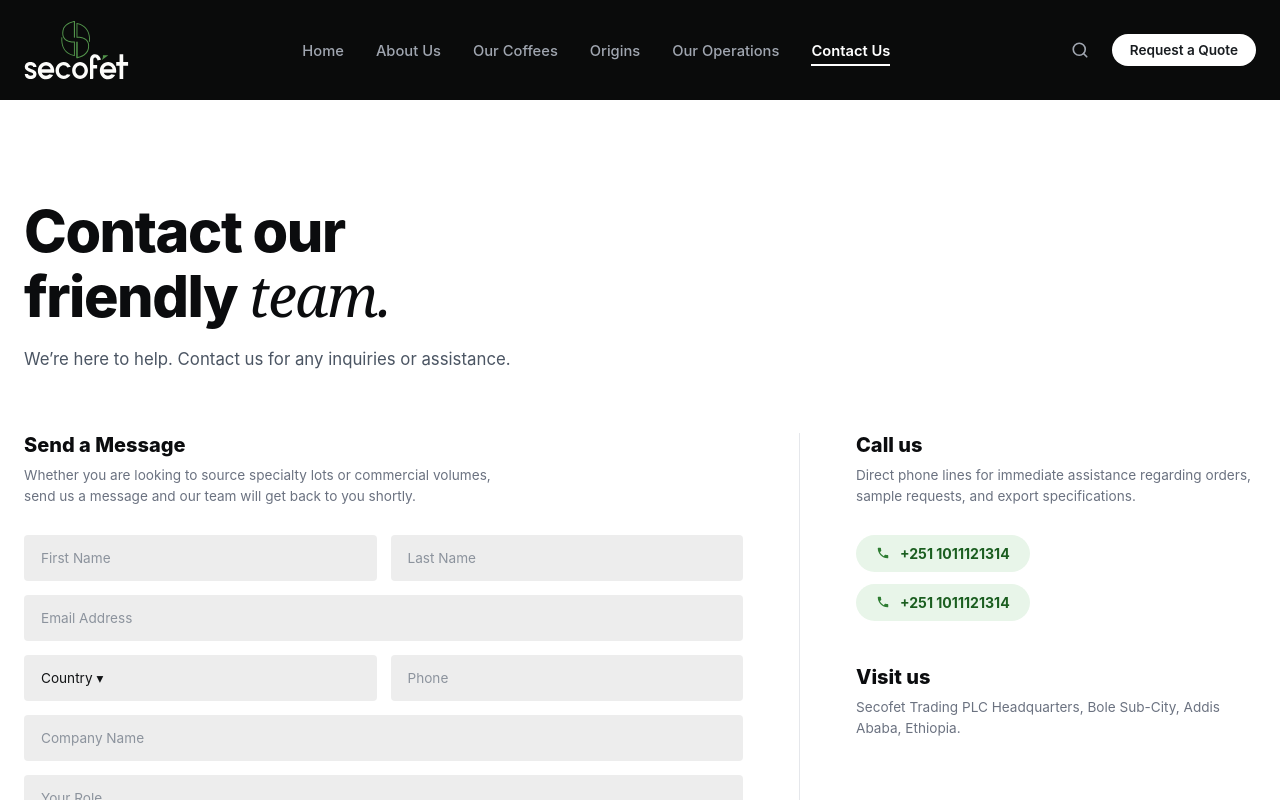
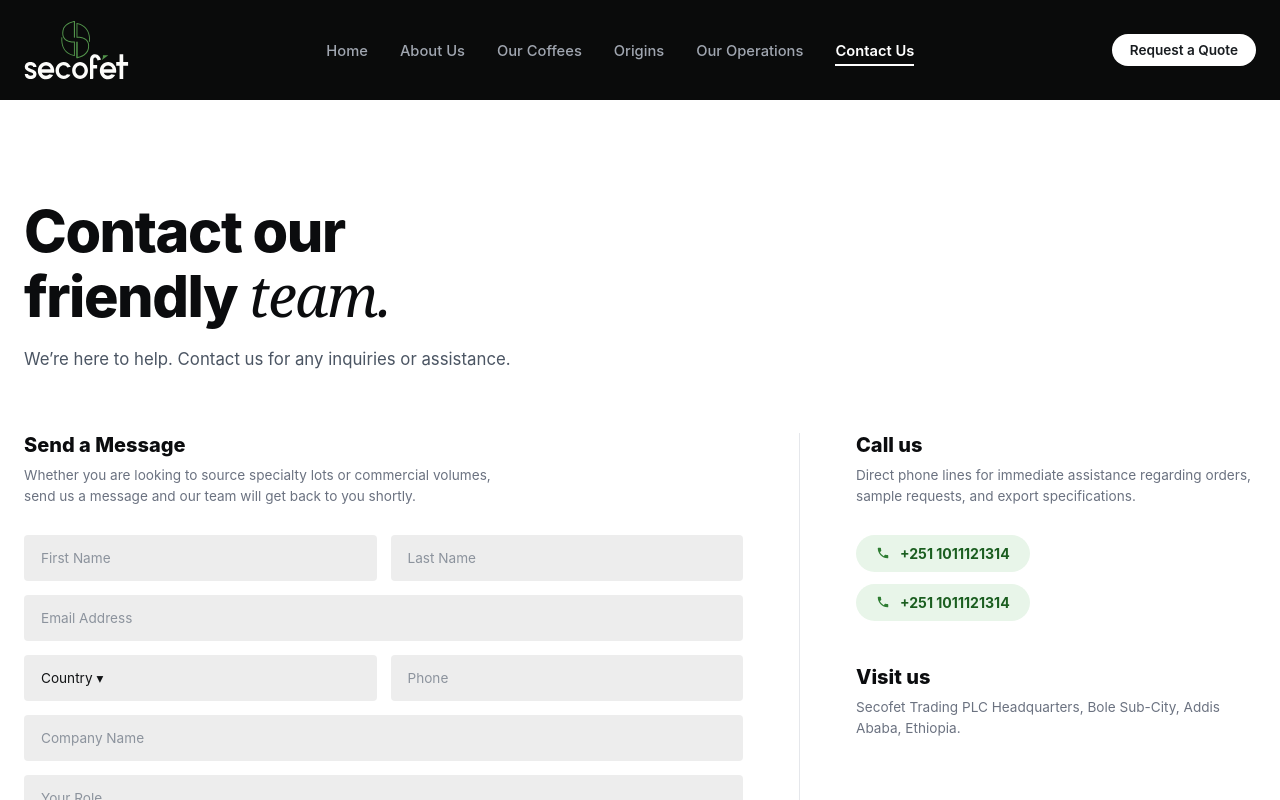
Before and after one commit to nahomaderie-stack/secofet-website-testing, a React (Vite) app in the folder secofet-home/: page /contact in a window 1280 px wide. Shown: the top 800 px of the page. Built offline with nearby package versions, Linux system fonts and the light colour scheme.

Commit message:
Version-12: Search toggle and button removed

```diff
--- a/secofet-home/src/components/Header.jsx
+++ b/secofet-home/src/components/Header.jsx
@@ -1,38 +1,11 @@
-import { useState, useEffect, useRef, useCallback } from 'react';
-import { Link, useLocation, useNavigate } from 'react-router-dom';
+import { useState, useEffect } from 'react';
+import { Link, useLocation } from 'react-router-dom';
 import '../styles/Header.css';
 import Secofetlogo from '../assets/Logos/Secofet-Logo-01.svg';
 
 const Header = () => {
-  const [isSearchOpen, setIsSearchOpen] = useState(false);
-  const [searchQuery, setSearchQuery] = useState('');
   const [isMobileMenuOpen, setIsMobileMenuOpen] = useState(false);
-  const [searchMessage, setSearchMessage] = useState('');
-  const searchWrapperRef = useRef(null);
-  const searchInputRef = useRef(null);
   const location = useLocation();
-  const navigate = useNavigate();
-
-  const closeSearch = useCallback(() => {
-    setIsSearchOpen(false);
-    setSearchQuery('');
-    setSearchMessage('');
-  }, []);
-
-  const handleSearchSubmit = (e) => {
-    e.preventDefault();
-    const query = searchQuery.trim().toLocaleLowerCase();
-    if (!query) return;
-    const match = navLinks.find(({ label, to }) =>
-      `${label} ${to}`.toLocaleLowerCase().includes(query),
-    );
-    if (match) {
-      navigate(match.to);
-      closeSearch();
-    } else {
-      setSearchMessage('No matching page found. Try About, Coffee, Origins, Operations, or Contact.');
-    }
-  };
 
   useEffect(() => {
     const handleResize = () => {
@@ -44,28 +17,6 @@ const Header = () => {
     window.addEventListener('resize', handleResize);
     return () => window.removeEventListener('resize', handleResize);
   }, []);
-
-  useEffect(() => {
-    if (!isSearchOpen) return undefined;
-
-    searchInputRef.current?.focus();
-
-    const handleKeyDown = (event) => {
-      if (event.key === 'Escape') closeSearch();
-    };
-
-    const handleOutsideClick = (event) => {
-      if (!searchWrapperRef.current?.contains(event.target)) closeSearch();
-    };
-
-    document.addEventListener('keydown', handleKeyDown);
-    document.addEventListener('pointerdown', handleOutsideClick);
-
-    return () => {
-      document.removeEventListener('keydown', handleKeyDown);
-      document.removeEventListener('pointerdown', handleOutsideClick);
-    };
-  }, [isSearchOpen, closeSearch]);
 
   const navLinks = [
     { to: '/', label: 'Home' },
@@ -99,10 +50,7 @@ const Header = () => {
                 <Link
                   to={link.to}
                   className={isActive(link.to) ? 'nav-link active' : 'nav-link'}
-                  onClick={() => {
-                    setIsMobileMenuOpen(false);
-                    closeSearch();
-                  }}
+                  onClick={() => setIsMobileMenuOpen(false)}
                 >
                   {link.label}
                 </Link>
@@ -113,80 +61,6 @@ const Header = () => {
 
         {/* Header Right Action Area */}
         <div className="header-actions">
-          {/* Search Form */}
-          <div
-            ref={searchWrapperRef}
-            className={`search-wrapper ${isSearchOpen ? 'open' : ''}`}
-          >
-            <form onSubmit={handleSearchSubmit} className="search-form" role="search">
-              <input
-                ref={searchInputRef}
-                id="header-search-input"
-                type="text"
-                placeholder="Search..."
-                value={searchQuery}
-                onChange={(e) => {
-                  setSearchQuery(e.target.value);
-                  setSearchMessage('');
-                }}
-                className="search-input"
-                aria-label="Search pages"
-                aria-describedby={searchMessage ? 'search-message' : undefined}
-              />
-              {searchMessage && (
-                <span id="search-message" className="search-message" role="status">
-                  {searchMessage}
-                </span>
-              )}
-            </form>
-
-            <button
-              type="button"
-              className="search-toggle-btn"
-              onClick={() => {
-                if (isSearchOpen) {
-                  closeSearch();
-                } else {
-                  setSearchMessage('');
-                  setIsSearchOpen(true);
-                }
-              }}
-              aria-label={isSearchOpen ? 'Close search' : 'Open search'}
-              aria-expanded={isSearchOpen}
-              aria-controls="header-search-input"
-            >
-              {isSearchOpen ? (
-                <svg
-                  width="18"
-                  height="18"
-                  viewBox="0 0 24 24"
-                  fill="none"
-                  stroke="currentColor"
-                  strokeWidth="2.2"
-                  strokeLinecap="round"
-                  strokeLinejoin="round"
-                >
-                  <line x1="18" y1="6" x2="6" y2="18"></line>
-                  <line x1="6" y1="6" x2="18" y2="18"></line>
-                </svg>
-              ) : (
-                <svg
-                  width="18"
-                  height="18"
-                  viewBox="0 0 24 24"
-                  fill="none"
-                  stroke="currentColor"
-                  strokeWidth="2.2"
-                  strokeLinecap="round"
-                  strokeLinejoin="round"
-                >
-                  <circle cx="11" cy="11" r="8"></circle>
-                  <line x1="21" y1="21" x2="16.65" y2="16.65"></line>
-                </svg>
-              )}
-            </button>
-          </div>
-
           {/* Request a Quote Route Link */}
           <Link
             to="/rfq"
@@ -200,9 +74,6 @@ const Header = () => {
             className="mobile-menu-toggle"
             onClick={() => {
               setIsMobileMenuOpen(!isMobileMenuOpen);
-              if (isSearchOpen) {
-                closeSearch();
-              }
             }}
             aria-label="Toggle Navigation Menu"
           >
@@ -221,10 +92,7 @@ const Header = () => {
               <Link
                 to={link.to}
                 className={isActive(link.to) ? 'active' : ''}
-                onClick={() => {
-                  setIsMobileMenuOpen(false);
-                  closeSearch();
-                }}
+                onClick={() => setIsMobileMenuOpen(false)}
               >
                 {link.label}
               </Link>
--- a/secofet-home/src/styles/Header.css
+++ b/secofet-home/src/styles/Header.css
@@ -98,103 +98,6 @@
   display: flex;
   align-items: center;
   gap: 16px;
-}
-
-/* --- Search Bar & Toggle --- */
-.search-wrapper {
-  position: relative;
-  display: flex;
-  align-items: center;
-}
-
-.search-form {
-  display: flex;
-  align-items: center;
-}
-
-.search-input {
-  box-sizing: border-box;
-  min-width: 0;
-  width: 0;
-  opacity: 0;
-  padding: 6px 0;
-  border: 1px solid transparent;
-  border-radius: 20px;
-  background-color: #24292e;
-  color: #ffffff;
-  font-size: 0.85rem;
-  outline: none;
-  transition:
-    width 0.3s ease,
-    opacity 0.3s ease,
-    padding 0.3s ease,
-    border-color 0.3s ease;
-  pointer-events: none;
-}
-
-.search-wrapper.open .search-input {
-  width: 190px;
-  opacity: 1;
-  padding: 6px 12px 6px 36px;
-  border-color: #383e45;
-  pointer-events: auto;
-}
-
-.search-toggle-btn {
-  flex: 0 0 32px;
-  width: 32px;
-  height: 32px;
-  background: transparent;
-  border: none;
-  color: #a0a6b0;
-  cursor: pointer;
-  padding: 0;
-  display: flex;
-  align-items: center;
-  justify-content: center;
-  border-radius: 50%;
-  transition:
-    color 0.2s ease,
-    background-color 0.2s ease;
-  z-index: 2;
-}
-
-.search-wrapper.open .search-toggle-btn {
-  position: absolute;
-  left: 4px;
-}
-
-.search-toggle-btn:hover {
-  color: #ffffff;
-  background-color: #01c649;
-}
-
-.search-toggle-btn:focus-visible {
-  color: #ffffff;
-  background-color: #01c649;
-  outline: 2px solid #ffffff;
-  outline-offset: 2px;
-}
-
-.search-input::placeholder {
-  color: #6e7681;
-}
-
-.search-message {
-  position: absolute;
-  top: calc(100% + 8px);
-  left: 0;
-  z-index: 3;
-  width: max-content;
-  max-width: min(320px, calc(100vw - 32px));
-  padding: 10px 12px;
-  border: 1px solid #383e45;
-  border-radius: 8px;
-  background-color: #24292e;
-  color: #ffffff;
-  font-size: 0.8rem;
-  line-height: 1.4;
-  box-shadow: 0 8px 20px rgba(0, 0, 0, 0.25);
 }
 
 /* --- Request a Quote CTA --- */
@@ -345,35 +248,6 @@
     height: 78px;
   }
 
-  /* Full width mobile search overlay when opened */
-  .search-wrapper.open {
-    position: absolute;
-    left: 16px;
-    right: 64px;
-    top: 50%;
-    transform: translateY(-50%);
-    width: auto;
-    z-index: 100;
-    box-sizing: border-box;
-  }
-
-  .search-wrapper.open .search-form {
-    width: 100%;
-  }
-
-  .search-wrapper.open .search-input {
-    width: 100%;
-    padding-right: 36px;
-    padding-left: 14px;
-    height: 40px;
-    font-size: 0.95rem;
-  }
-
-  .search-wrapper.open .search-toggle-btn {
-    left: auto;
-    right: 6px;
-  }
-
   .header-container {
     height: 74px;
   }
```
